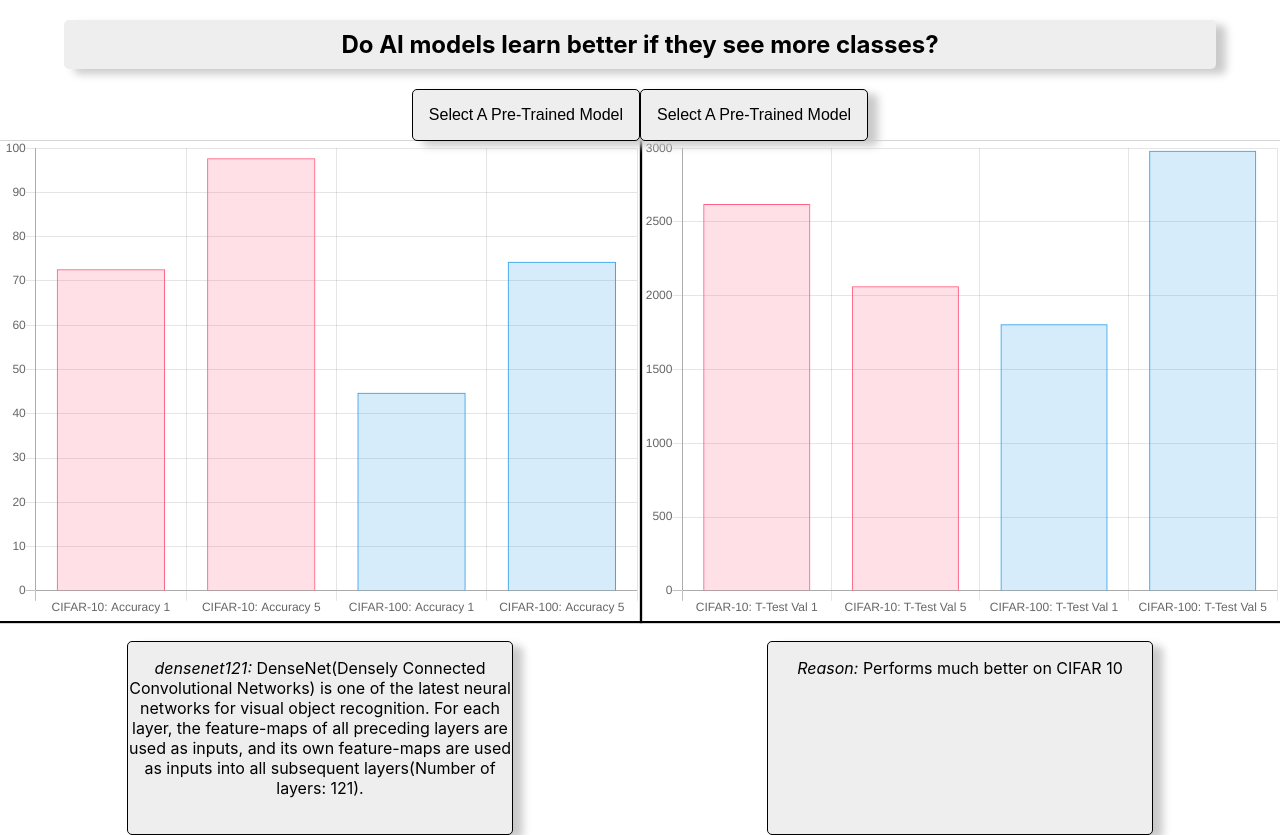
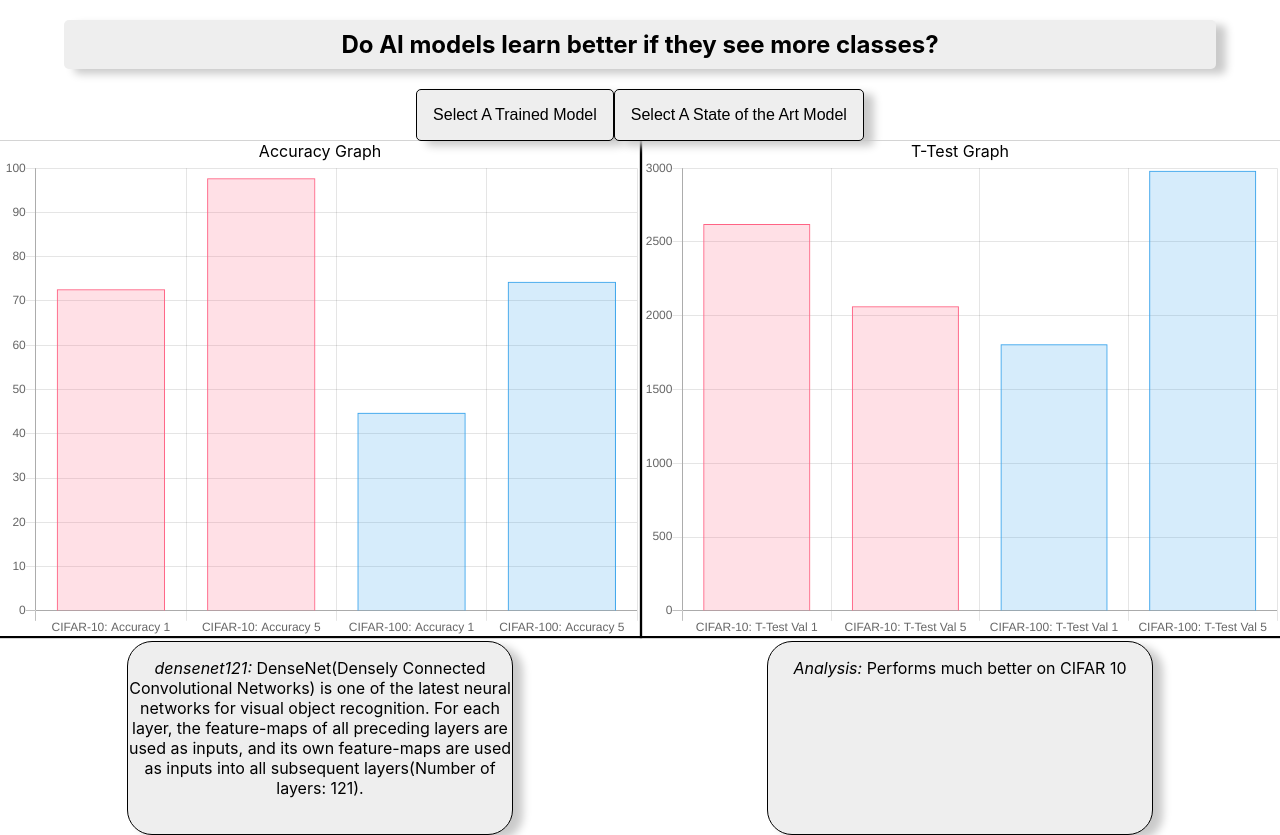
Before and after one commit to morawi/DoAI, a React (Create React App) app in the folder result-visualization/: page / in a window 1280 px wide. Built offline with nearby package versions, Linux system fonts and the light colour scheme.

Commit message:
Minor updates
Rephrasing some things in the page to make more sense

```diff
--- a/result-visualization/src/App.css
+++ b/result-visualization/src/App.css
@@ -27,6 +27,7 @@
   float: left;
   width: 50%;
   height: 60vh;                          /*vh is basiclly vertical percentage*/
+  padding-bottom: 15px;
   box-shadow: 1px 1px 1px 1px black;  /* get rid of shadow once graphs are added
   Box shadow is only being used to outline the where the graphs will be*/
 }
@@ -47,7 +48,7 @@
   margin: auto;
   height: 100%;
   border: 1px solid black;
-  border-radius: 5px;
+  border-radius: 25px;
   background-color: rgb(238, 238, 238);
   box-shadow: 10px 5px 8px  #cacaca;
 }
--- a/result-visualization/src/graphs.js
+++ b/result-visualization/src/graphs.js
@@ -40,13 +40,13 @@ export default class GraphBox extends Component {
     render() { return (
         <div >
             <div className="dropdown">
-                <button className="dropbtn">Select A Pre-Trained Model</button>
+                <button className="dropbtn">Select A Trained Model</button>
                 <div className="dropdown-content">
                     {trained_models.map((model, i) => <button onClick={this.handleTrained}>{model}</button>)}
                 </div>
             </div>
             <div className="dropdown">
-                <button className="dropbtn">Select A Pre-Trained Model</button>
+                <button className="dropbtn">Select A State of the Art Model</button>
                 <div className="dropdown-content">
                     {StateOfTheArtModels.map((model, i) => <button onClick={this.handleSOA}>{model}</button>)}
                 </div>
@@ -54,6 +54,7 @@ export default class GraphBox extends Component {
             <div >
                 <div className='graph-container'>
                     <div className="graph">
+                        Accuracy Graph
                         <Bar
                             data={{
                                 labels: ['CIFAR-10: Accuracy 1', 'CIFAR-10: Accuracy 5', 'CIFAR-100: Accuracy 1', 'CIFAR-100: Accuracy 5'],
@@ -98,6 +99,7 @@ export default class GraphBox extends Component {
                         />
                         </div>
                         <div className="graph">
+                        T-Test Graph
                         <Bar
                             data={{
                                 labels: ['CIFAR-10: T-Test Val 1', 'CIFAR-10: T-Test Val 5', 'CIFAR-100: T-Test Val 1', 'CIFAR-100: T-Test Val 5'],
@@ -143,7 +145,7 @@ export default class GraphBox extends Component {
 
                     </div>
                     <div className="detail">
-                <p><i>Reason: </i> { window.data.reason }</p>
+                        <p><i>Analysis: </i> { window.data.reason }</p>
                     </div>
                 </div>
             </div>
```
Lines whose indentation alone changed are shown as unchanged.
